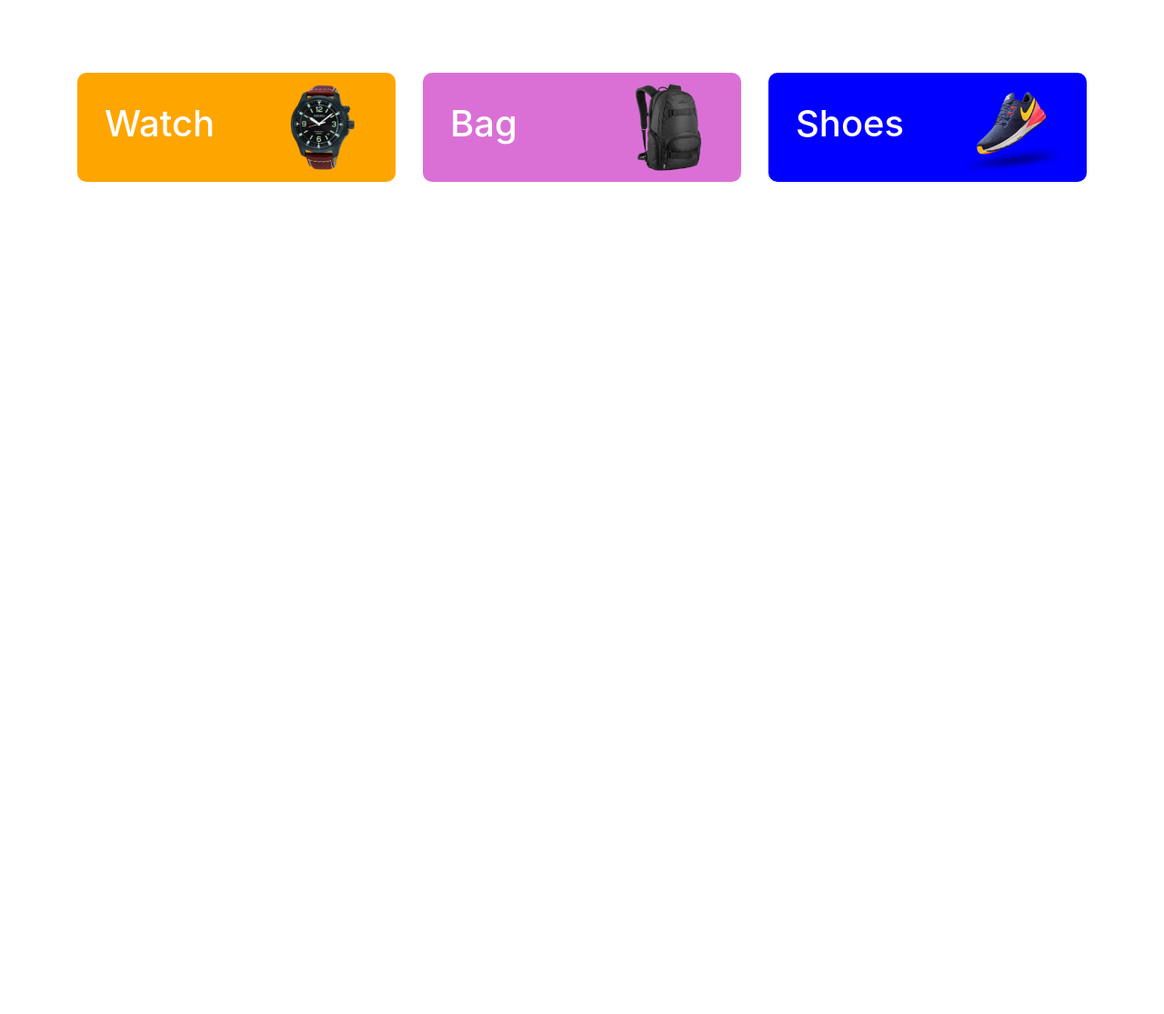
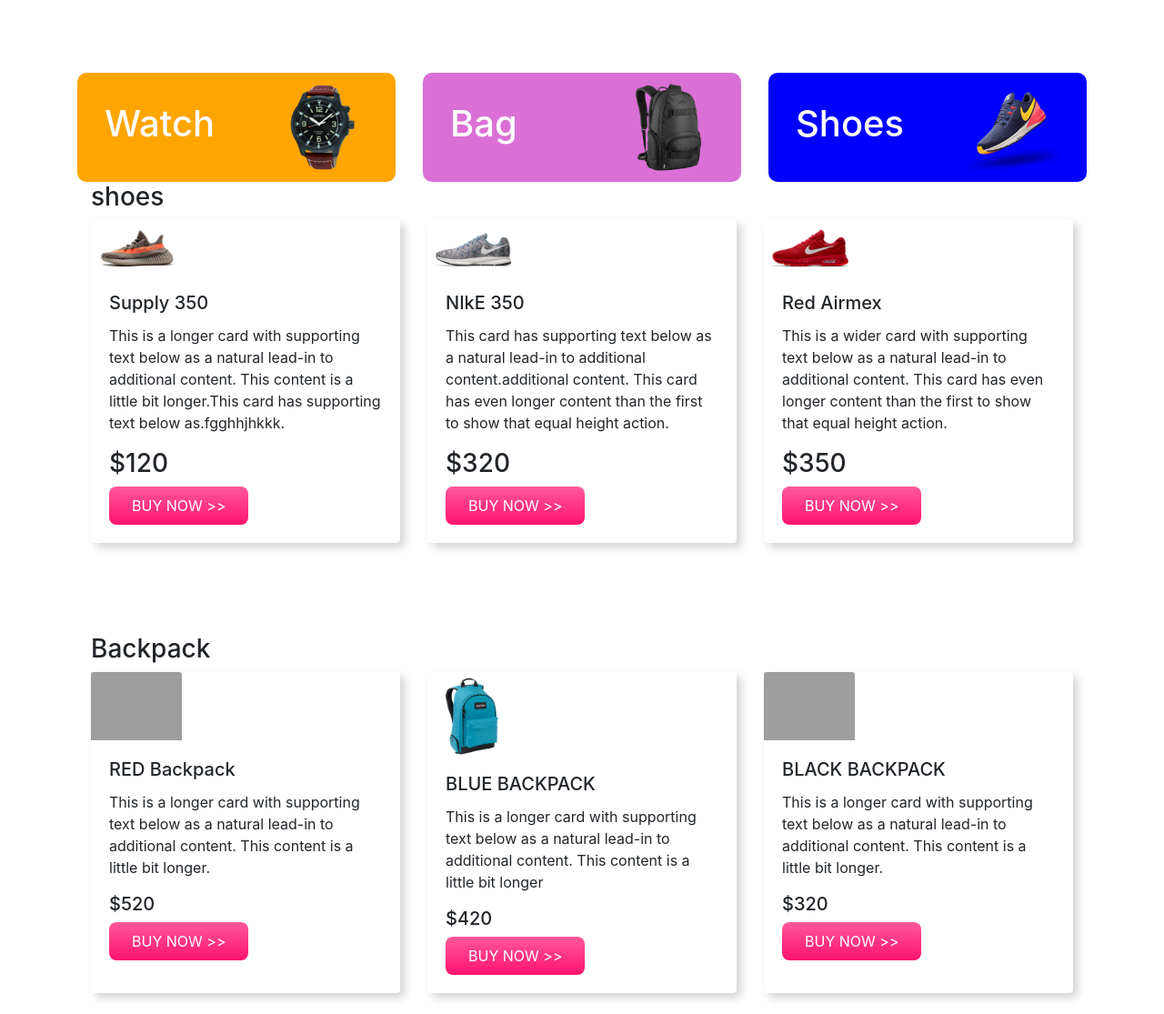
Before and after one commit to Afia-30/panda-commerce, a plain HTML site: page index.html in a window 1280 px wide. Shown: the part 657-1772 px from the top of the page at 91% size. Before the commit the page ends 957 px from the top, so only its background shows below. Drawn offline with nearby package versions, Linux system fonts and the light colour scheme; grey boxes are pictures that could not be loaded.

Commit message:
new update

```diff
--- a/index.html
+++ b/index.html
@@ -29,7 +29,7 @@
                   <a class="nav-link" href="#backpack">Backpack</a>
                    </li>
                 <li class="nav-item">
-                  <a class="nav-link" href="#contuct">contuct us</a>
+                  <a class="nav-link" href="#contuct">subscribe</a>
                 </li>
               </ul>
               <form class="form-inline my-2 my-lg-0">
@@ -120,6 +120,90 @@
       </div>
     </div>
 
+
+     <div class="container shoes" id="shoes">
+       <h3>shoes</h3>
+       <div class="card-deck">
+        <div class="card">
+          <img src="images/shoes/shoe-1.png" class="card-img-top" alt="...">
+          <div class="card-body">
+            <h5 class="card-title">Supply 350</h5>
+            <p class="card-text">This is a longer card with supporting text below as a natural lead-in to additional content. This content is a little bit longer.This card has supporting text below as.fgghhjhkkk.</p>
+            <h3>$120</h3>
+            <button class="buy-now-button">BUY NOW >></button>
+          </div>
+        </div>
+        <div class="card">
+          <img src="images/shoes/shoe-2.png" class="card-img-top" alt="...">
+          <div class="card-body">
+            <h5 class="card-title">NIkE 350</h5>
+            <p class="card-text">This card has supporting text below as a natural lead-in to additional content.additional content. This card has even longer content than the first to show that equal height action.</p>
+            <h3>$320</h3>
+            <button class="buy-now-button">BUY NOW >></button>
+          </div>
+        </div>
+        <div class="card">
+          <img src="images/shoes/shoe-3.png" class="card-img-top" alt="...">
+          <div class="card-body">
+            <h5 class="card-title">Red Airmex</h5>
+            <p class="card-text">This is a wider card with supporting text below as a natural lead-in to additional content. This card has even longer content than the first to show that equal height action.</p>
+            <h3>$350</h3>
+            <button class="buy-now-button">BUY NOW >></button>
+          </div>
+        </div>
+      </div>
+     </div>
+
+
+     <div class="container" id="backpack">
+       <h3>Backpack</h3>
+       <div class="card-deck">
+        <div class="card">
+          <img src="images/bags/bag-1.png" class="card-img-top" alt="...">
+          <div class="card-body">
+            <h5 class="card-title">RED Backpack</h5>
+            <p class="card-text">This is a longer card with supporting text below as a natural lead-in to additional content. This content is a little bit longer.</p>
+            <h5>$520</h5>
+            <button class="buy-now-button">BUY NOW >></button>
+          </div>
+        </div>
+        <div class="card">
+          <img src="images/bags/bag-2.png" class="card-img-top" alt="...">
+          <div class="card-body">
+            <h5 class="card-title">BLUE BACKPACK</h5>
+            <p class="card-text">This is a longer card with supporting text below as a natural lead-in to additional content. This content is a little bit longer</p>
+            <h5>$420</h5>
+            <button class="buy-now-button">BUY NOW >></button>
+          </div>
+        </div>
+        <div class="card">
+          <img src="images/bags/bag-3.png" class="card-img-top" alt="...">
+          <div class="card-body">
+            <h5 class="card-title">BLACK BACKPACK</h5>
+            <p class="card-text">This is a longer card with supporting text below as a natural lead-in to additional content. This content is a little bit longer.</p>
+            <h5>$320</h5>
+            <button class="buy-now-button">BUY NOW >></button>
+
+          </div>
+        </div>
+      </div>
+     </div>
+
+     <div>
+       <div class="container d-flex justify-content-center" id="subscribe">
+         <div>
+          <h3>Let's Stay in touch</h3>
+          <h6>Gets new product,and give us your review.</h6>
+          <input type="text">
+          <button class="buy-now-button">SUBMIT</button>
+        </div>
+        </div>
+        </div>
+
+        <footer>
+          <small>@2020copyrightsymbol.all right sofia</small>
+        </footer>
+
     <script src="https://code.jquery.com/jquery-3.4.1.slim.min.js" integrity="sha384-J6qa4849blE2+poT4WnyKhv5vZF5SrPo0iEjwBvKU7imGFAV0wwj1yYfoRSJoZ+n" crossorigin="anonymous"></script>
     <script src="https://cdn.jsdelivr.net/npm/popper.js@1.16.0/dist/umd/popper.min.js" integrity="sha384-Q6E9RHvbIyZFJoft+2mJbHaEWldlvI9IOYy5n3zV9zzTtmI3UksdQRVvoxMfooAo" crossorigin="anonymous"></script>
     <script src="https://stackpath.bootstrapcdn.com/bootstrap/4.4.1/js/bootstrap.min.js" integrity="sha384-wfSDF2E50Y2D1uUdj0O3uMBJnjuUD4Ih7YwaYd1iqfktj0Uod8GCExl3Og8ifwB6" crossorigin="anonymous"></script>
--- a/style.css
+++ b/style.css
@@ -40,3 +40,14 @@
 .categories img{
     width: 100px;
 }
+.card{
+    border:none;
+    box-shadow: 5px 5px 10px lightgray;
+}
+#subscribe{
+    height: 300px;
+}
+footer{
+    text-align: center;
+    color: maroon;
+}
```
